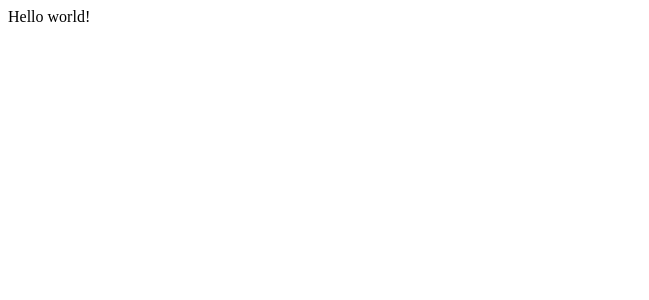
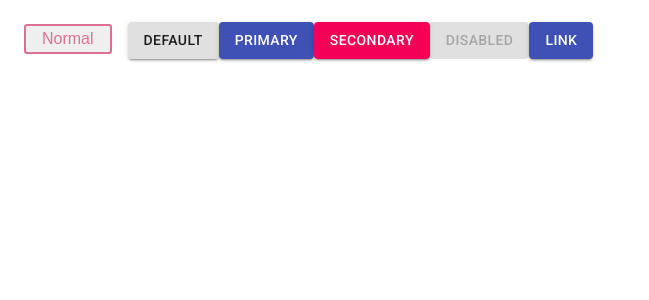
Before and after one commit to KitaharaMugiro/portfolio, a Next.js app: page / in a window 1280 px wide. Shown: the top 300 px of the page, without its empty margins (0-649 px from the left). Built offline with nearby package versions, Linux system fonts and the light colour scheme.

Commit message:
check availability of styled component and material ui

```diff
--- /dev/null
+++ b/components/Test.tsx
@@ -0,0 +1,31 @@
+import styled from "styled-components";
+import { Button } from "@material-ui/core";
+
+export default () => {
+  return (
+    <div>
+      <OriginalButton>Normal</OriginalButton>
+      <Button variant="contained">Default</Button>
+      <Button variant="contained" color="primary">
+        Primary
+      </Button>
+      <Button variant="contained" color="secondary">
+        Secondary
+      </Button>
+      <Button variant="contained" disabled>
+        Disabled
+      </Button>
+      <Button variant="contained" color="primary" href="#contained-buttons">
+        Link
+      </Button>
+    </div>
+  );
+};
+const OriginalButton = styled.button`
+  color: palevioletred;
+  font-size: 1em;
+  margin: 1em;
+  padding: 0.25em 1em;
+  border: 2px solid palevioletred;
+  border-radius: 3px;
+`;
--- a/next.config.js
+++ b/next.config.js
@@ -1,3 +1,5 @@
+require("dotenv").config();
+
 module.exports = {
-  assetPrefix: "/portfolio"
+  assetPrefix: process.env.GITHUB_PAGES ? "/portfolio" : ""
 };
--- a/package.json
+++ b/package.json
@@ -11,6 +11,7 @@
     "@types/node": "^13.1.8",
     "@types/react": "^16.9.19",
     "@types/react-dom": "^16.9.5",
+    "@types/styled-components": "^4.4.2",
     "next": "^9.2.0",
     "postcss-import": "^12.0.1",
     "postcss-url": "^8.0.0",
@@ -19,5 +20,8 @@
     "styled-components": "^5.0.0",
     "typeface-roboto": "0.0.75",
     "typescript": "^3.7.5"
+  },
+  "devDependencies": {
+    "dotenv": "^8.2.0"
   }
 }
--- /dev/null
+++ b/pages/_app.js
@@ -0,0 +1 @@
+import "typeface-roboto";
--- a/pages/index.tsx
+++ b/pages/index.tsx
@@ -1,4 +1,4 @@
-import 'typeface-roboto';
+import Test from "../components/Test";
 export default () => {
-  return "Hello world!";
+  return <Test />;
 };
```
Also changed, not shown: 2 other files (tests, documents, lock files or other folders).
